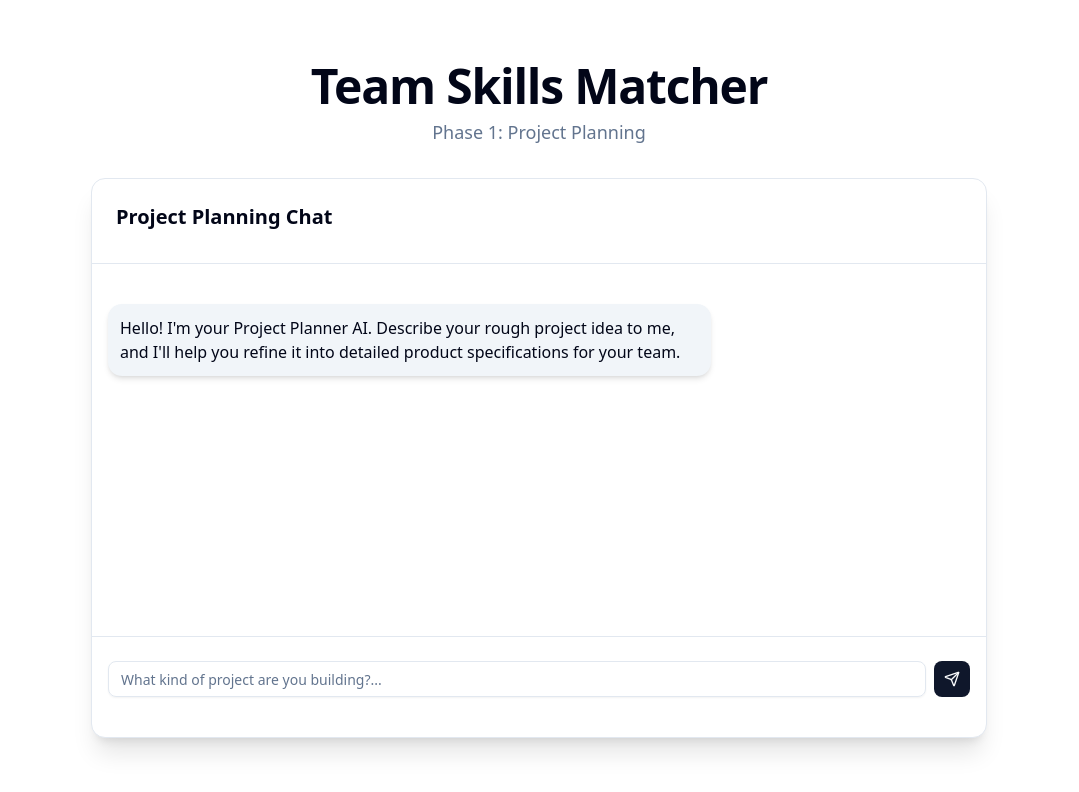
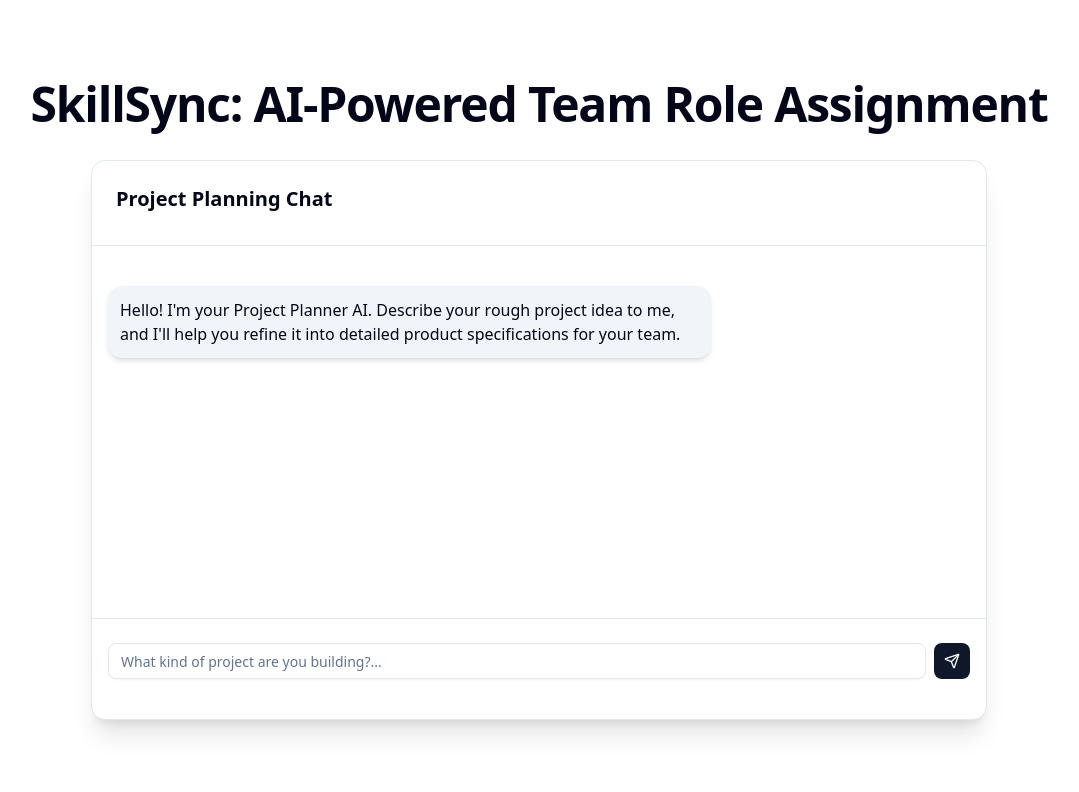
Before and after one commit to yashc73080/hackruf25, a Next.js app in the folder teamskills/: page / in a window 1280 px wide. Shown: the top 792 px of the page, without its empty margins (101-1180 px from the left). Built offline with nearby package versions, Linux system fonts and the light colour scheme.

Commit message:
Changed name

```diff
--- a/teamskills/app/layout.js
+++ b/teamskills/app/layout.js
@@ -12,8 +12,8 @@ const geistMono = Geist_Mono({
 });
 
 export const metadata = {
-  title: "Create Next App",
-  description: "Generated by create next app",
+  title: "SkillSync",
+  description: "AI-Powered Team Role Assignment",
 };
 
 export default function RootLayout({ children }) {
--- a/teamskills/app/page.js
+++ b/teamskills/app/page.js
@@ -27,11 +27,8 @@ export default function Home() {
     <div className="min-h-screen flex flex-col items-center justify-center p-4 sm:p-8 md:p-12 bg-background">
       <header className="mb-8 text-center">
         <h1 className="text-4xl font-extrabold tracking-tight lg:text-5xl">
-          Team Skills Matcher
+          SkillSync: AI-Powered Team Role Assignment
         </h1>
-        <p className="text-lg text-muted-foreground mt-2">
-          Phase {currentPhase === PHASES.PLANNING ? '1: Project Planning' : '2: Gather Team Data'}
-        </p>
       </header>
 
       {currentPhase === PHASES.PLANNING && (
```
